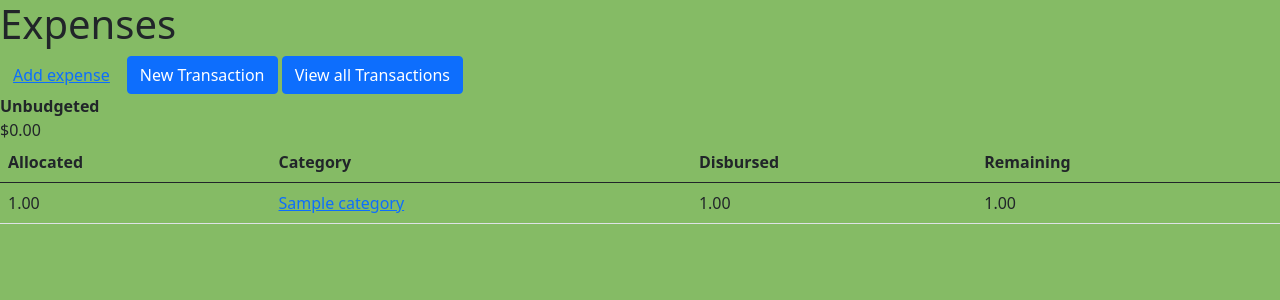
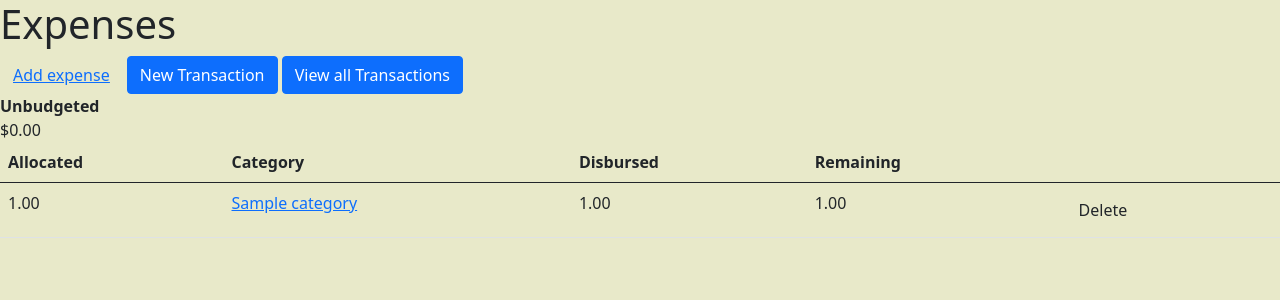
Before and after one commit to jdeta/budget-app, a Django app: page / in a window 1280 px wide. Shown: the top 300 px of the page. Run offline with Django 3.2, Linux system fonts and the light colour scheme; tables that the repository leaves empty hold one stand-in row (values such as "Sample post").

Commit message:
added delete functionality to expenses

```diff
--- a/budget_app/templates/budget_app/base.html
+++ b/budget_app/templates/budget_app/base.html
@@ -18,7 +18,7 @@
 
 	</header>
 
-	<body style="background-color:#85BB65;">
+	<body style="background-color:#E8E9C9;">
 		{% block page_content %}
 		{% endblock %}
 	</body>
--- a/budget_app/templates/budget_app/dashboard.html
+++ b/budget_app/templates/budget_app/dashboard.html
@@ -29,15 +29,17 @@ ${{ unbudgeted|floatformat:2 }}
 		      <th scope="col">Category</th>
 		      <th scope="col">Disbursed</th>
 		      <th scope="col">Remaining</th>
+		      <th scope="col"></th>
     		    </tr>
 		  </thead>
 		{% for expense in expenses %}
 		  <tbody>
 		    <tr>
 			    <td>{{ expense.allocated }}</td>
-			    <td><a href="{% url 'budget_app:expense_detail' expense.id %}">{{ expense.category }}</a></th>
+			    <td><a href="{% url 'budget_app:expense_detail' expense.id %}">{{ expense.category }}</a></td>
 			    <td>{{ expense.disbursed }}</td>
 			    <td>{{ expense.remaining }}</td>
+			    <td><a class="btn btn-default" href="{% url 'budget_app:del_expense' expense.id %}">Delete</a></td>
 		    </tr>
 		  </tbody>
 	        {% endfor %}
--- a/budget_app/urls.py
+++ b/budget_app/urls.py
@@ -8,6 +8,7 @@ urlpatterns = [
     path('expense/new', views.new_expense, name='new_expense'),
     path('expense/<int:expense_id>/' ,views.expense_detail, name='expense_detail'),
     path('transaction', views.transaction_detail, name='transaction_detail'),
+    path('expense/delete/<int:expense_id>/',views.del_expense, name='del_expense'),
     path('transaction/new', views.new_transaction, name='new_transaction'),
     path('expense/category/new', views.new_category_expense, name = 'new_category_expense'),
     path('transaction/category/new', views.new_category_transaction, name='new_category_transaction')
--- a/budget_app/views.py
+++ b/budget_app/views.py
@@ -107,3 +107,8 @@ def new_category_expense(request):
 def transaction_detail(request):
     monthly_transactions = Transaction.objects.all()
     return render(request, 'budget_app/transaction_detail.html', {'monthly_transactions':monthly_transactions})
+
+def del_expense(request, expense_id):#needs DELETE method added
+    to_delete = get_object_or_404(Expense, pk=expense_id)
+    to_delete.delete()
+    return redirect('/')
```
Lines whose indentation alone changed are shown as unchanged.
